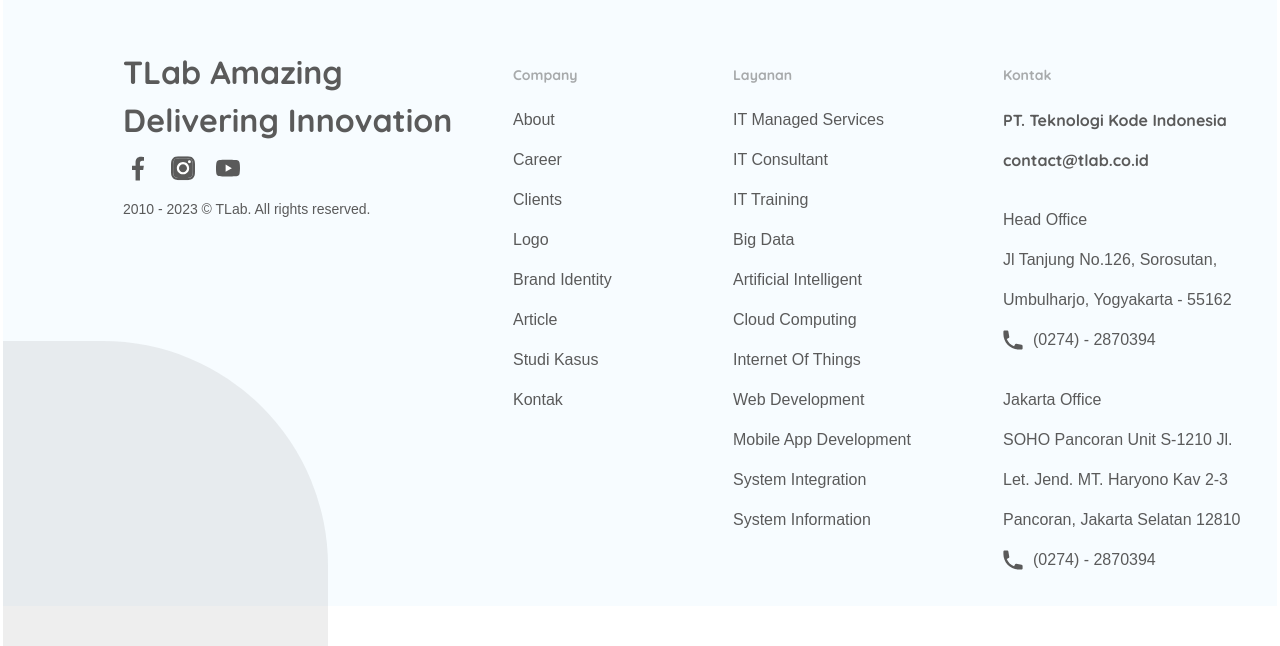
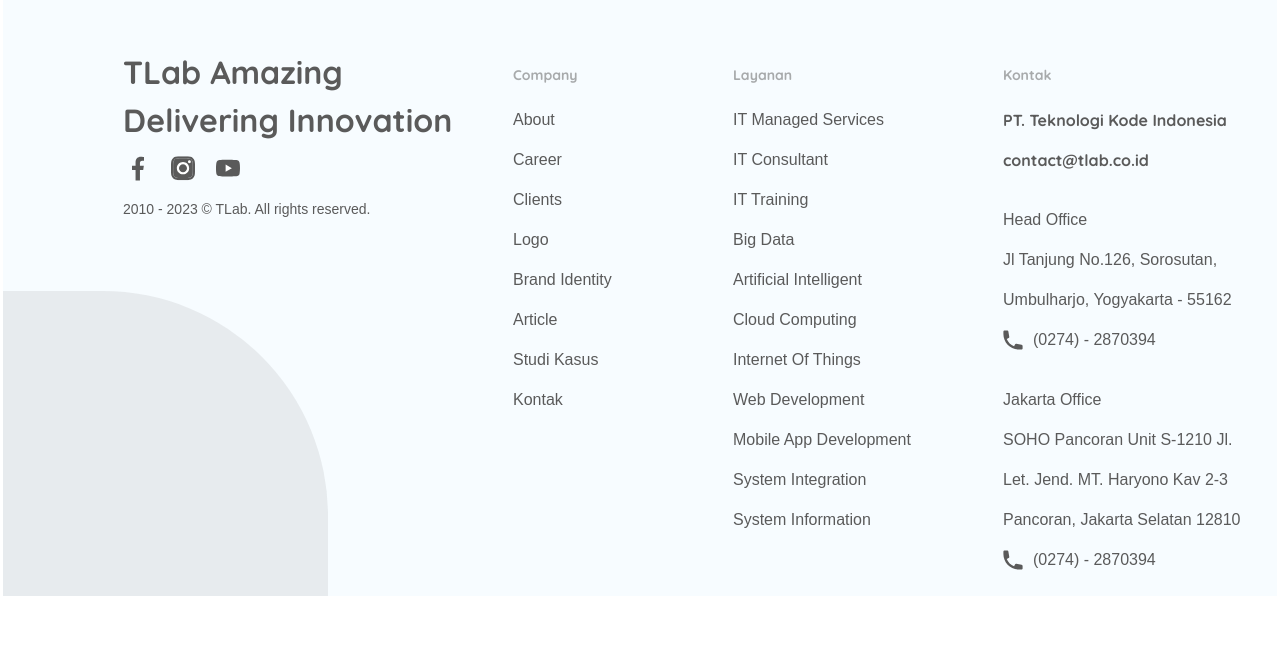
Before and after one commit to ahmdali25/tlab-vue, a Vue app: page / in a window 1280 px wide. Shown: the part 3048-3694 px from the top of the page. After the commit the page ends 3644 px from the top, so only its background shows below. Built offline with nearby package versions, Linux system fonts and the light colour scheme.

Commit message:
FIX padding and margin base footer

```diff
--- a/src/components/BaseFooter.vue
+++ b/src/components/BaseFooter.vue
@@ -97,6 +97,7 @@
   position: relative;
   margin-left: -105px;
   margin-right: -105px;
+  margin-bottom: -10px;
   background-color: #f7fcff;
   color: var(--text-primary);
 }
@@ -105,7 +106,7 @@
   display: grid;
   grid-template-columns: 350px 220px 270px 280px;
   padding-top: 80px;
-  padding-bottom: 10px;
+  /* padding-bottom: 10px; */
   padding-left: 120px;
   padding-right: 120px;
 }
@@ -181,7 +182,7 @@
   position: absolute;
   width: 325px;
   height: 305px;
-  top: 59.79%;
+  top: 53%;
   bottom: -31.78%;
   background: #5a5a5a;
   opacity: 0.1;
```
